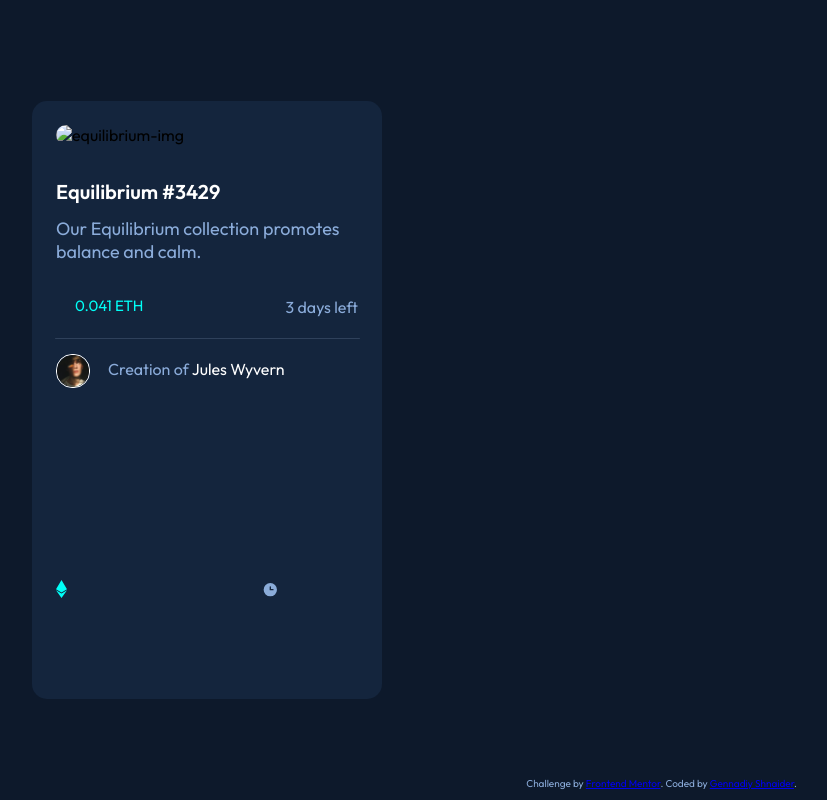
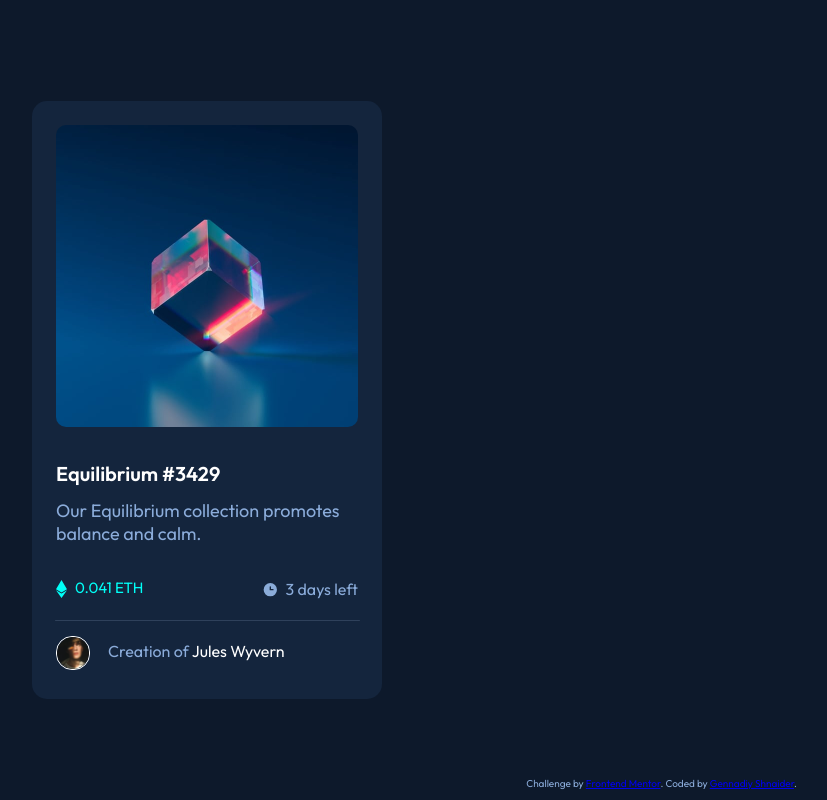
Before and after one commit to GennaSIL/nft_preview_card.github.io, a plain HTML site: page index.html in a window 1280 px wide. Shown: the whole page, without its empty margins (433-1260 px from the left). Drawn offline with Linux system fonts and the light colour scheme.

Commit message:
fixed equilibrium pic png to jpg

```diff
--- a/index.html
+++ b/index.html
@@ -18,7 +18,7 @@
       <div class="image-box">
         <img
           class="square-image"
-          src="images/image-equilibrium.png"
+          src="images/image-equilibrium.jpg"
           alt="equilibrium-img"
         />
         <div class="overlay">
```
